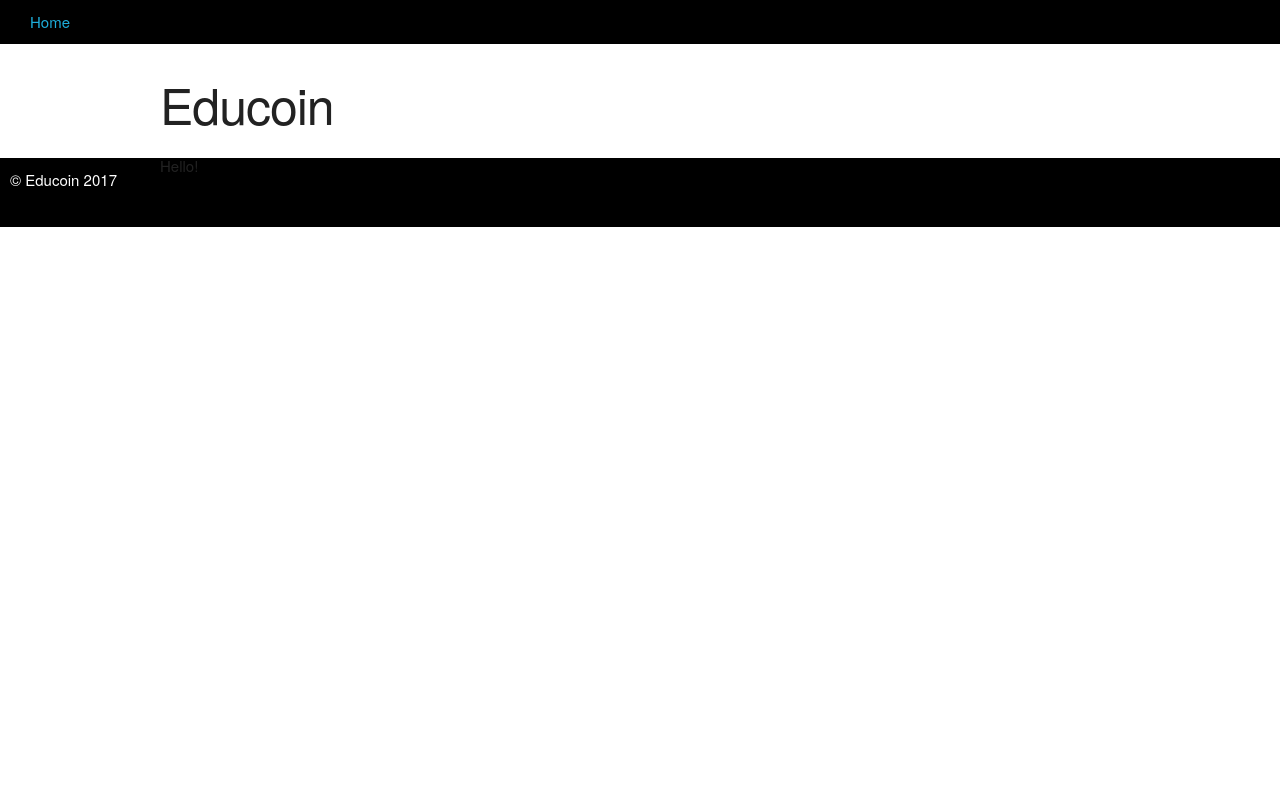
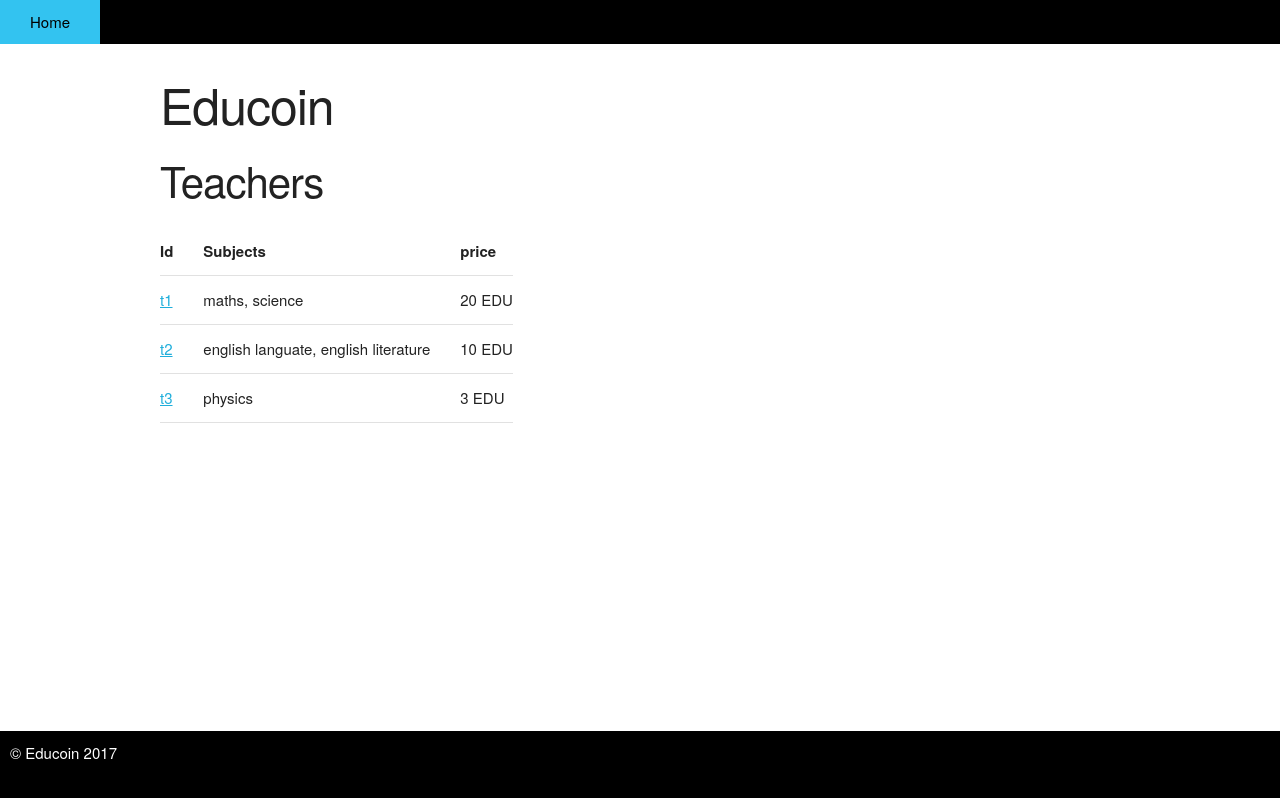
Before and after one commit to quilt-chain/app, a React app: page / in a window 1280 px wide. Built offline with nearby package versions, Linux system fonts and the light colour scheme.

Commit message:
Added teachers information andpage

```diff
--- a/src/components/App/index.js
+++ b/src/components/App/index.js
@@ -1,10 +1,19 @@
 import React, { Component } from 'react';
 import Navigation from '../Navigation';
+import teachers from '../../data/teachers.json';
 
 class App extends Component {
+
+  constructor() {
+    super();
+    this.state = {
+      teachers: teachers,
+    };
+  }
+
   render() {
     return (
-      <Navigation />
+      <Navigation teachers={this.state.teachers} />
     );
   }
 }
--- /dev/null
+++ b/src/components/Home/index.js
@@ -0,0 +1,35 @@
+import React, { Component } from 'react';
+
+class Home extends Component {
+
+  render () {
+    return (
+      <section>
+       <h2>Teachers</h2>
+       <table>
+        <colgroup span="4"></colgroup>
+        <thead>
+          <tr>
+            <th>Id</th>
+            <th>Subjects</th>
+            <th>price</th>
+          </tr>
+        </thead>
+        <tbody>
+       {
+         Object.values(this.props.teachers)
+         .map((teacher, id) => (<tr key={teacher.id}>
+          <td><a href={`/teachers/${teacher.id}`}>{teacher.id}</a></td>
+          <td>{teacher.subjects.join(', ')}</td>
+          <td>{teacher.price} EDU</td>
+         </tr>))
+       }
+       </tbody>
+       </table>
+      </section>
+    );
+  }
+
+}
+
+export default Home;
--- a/src/components/Navigation/index.js
+++ b/src/components/Navigation/index.js
@@ -2,17 +2,23 @@ import React, { Component } from 'react';
 import { BrowserRouter as Router, Route, Link, Switch } from 'react-router-dom';
 
 import Header from '../Header';
+import Home from '../Home'
+import Teacher from '../Teacher'
 import Footer from '../Footer';
 import NotFound from '../NotFound';
 
-function Home(props) {
-  return (
-    <div>Hello!</div>);
-};
+function HomePage() {
+  return <Home teachers={this.props.teachers} />;
+}
+
+function TeacherPage(props) {
+  return <Teacher teacher={this.props.teachers[props.match.params.id]} />;
+}
 
 class Navigation extends Component {
 
   render () {
+
     return (
       <Router>
         <div className="content">
@@ -24,7 +30,8 @@ class Navigation extends Component {
           <main className="container">
             <Header />
             <Switch>
-              <Route exact path="/" render={Home.bind(this)} />
+              <Route exact path="/" render={HomePage.bind(this)} />
+              <Route path="/teachers/:id" render={TeacherPage.bind(this)} />
               <Route path="*" component={NotFound} />
             </Switch>
           </main>
@@ -34,6 +41,10 @@ class Navigation extends Component {
     );
   }
 
+  getTeacher(id) {
+
+  }
+
 };
 
 export default Navigation;
--- /dev/null
+++ b/src/components/Teacher/index.js
@@ -0,0 +1,37 @@
+import React, { Component } from 'react';
+
+class Teacher extends Component {
+
+  constructor() {
+    super();
+    this.state = {
+      visible: false,
+    };
+    this.toggle = this.toggle.bind(this);
+    this.available = this.available.bind(this);
+  }
+
+  available() {
+    return (<div>
+        <h3>Available</h3>
+        <button className="signup">Sign up for class!</button>
+      </div>);
+  }
+
+  toggle() {
+    this.setState({ visible: true });
+  }
+
+  render() {
+    return (<div>
+      <h2>Teacher {this.props.teacher.id}</h2>
+      <p>Rating: {this.props.teacher.rating} out of 5</p>
+      <p>Teacher {this.props.teacher.id} specialises in {this.props.teacher.subjects.join(', ')}.</p>
+      <input type="date" onChange={this.toggle} />
+      {this.state.visible ? this.available() : ''}
+    </div>);
+  }
+
+}
+
+export default Teacher;
--- a/src/css/style.css
+++ b/src/css/style.css
@@ -1,22 +1,49 @@
+html, body {
+  height: 100%;
+}
+
+.content {
+  display: flex;
+  flex-direction: column;
+  height: 100%;
+}
+
 nav {
   background-color: black;
+  flex: 0 0 auto;
 }
 
 nav > ul {
   list-style: none;
+  margin: 0;
 }
 
 nav > ul > li {
   display: inline-block;
-  margin: 1rem 3rem;
+  margin: 0;
 }
 
 nav > ul > li a {
+  display: block;
+  padding: 1rem 3rem;
   text-decoration: none;
 }
 
-.main {
-  margin: 0 3rem;
+nav > ul > li a:hover, nav > ul > li a:focus {
+  background-color: #33c3f0;
+  color:black;
+}
+
+section#main {
+  height: 100%;
+}
+
+main {
+  flex: 1 0 auto;
+}
+
+.signup {
+  background-color: #33c3f0;
 }
 
 .container > header {
@@ -28,13 +55,8 @@ nav > ul > li a {
   padding-right: 2rem;
 }
 
-.content {
-  min-height: 100%;
-  margin-bottom: -2rem;
-}
-
 section > div > footer {
-  margin-top: -2rem;
+  flex: 0 0 auto;
   background-color: black;
   color: white;
   padding: 1rem;
@@ -80,3 +102,26 @@ section > div > footer {
     -webkit-transform: scale(1.0);
   }
 }
+
+/* Bigger than 550 */
+@media (min-width: 550px) {
+  .section {
+    padding: 12rem 0 11rem;
+  }
+}
+
+/* Bigger than 750 */
+@media (min-width: 750px) {
+  .section {
+    padding: 14rem 0 15rem;
+  }
+  .categories {
+    padding: 15rem 0 8rem;
+  }
+}
+
+@media (min-width: 1000px) {
+  .section {
+    padding: 20rem 0 19rem;
+  }
+}
--- /dev/null
+++ b/src/data/teachers.json
@@ -0,0 +1,20 @@
+{
+  "t1": {
+    "id": "t1",
+    "subjects": ["maths", "science"],
+    "price": 20,
+    "rating": "5"
+  },
+  "t2": {
+    "id": "t2",
+    "subjects": ["english languate", "english literature"],
+    "price": 10,
+    "rating": "3"
+  },
+  "t3": {
+    "id": "t3",
+    "subjects": ["physics"],
+    "price": 3,
+    "rating": "0"
+  }
+}
```
